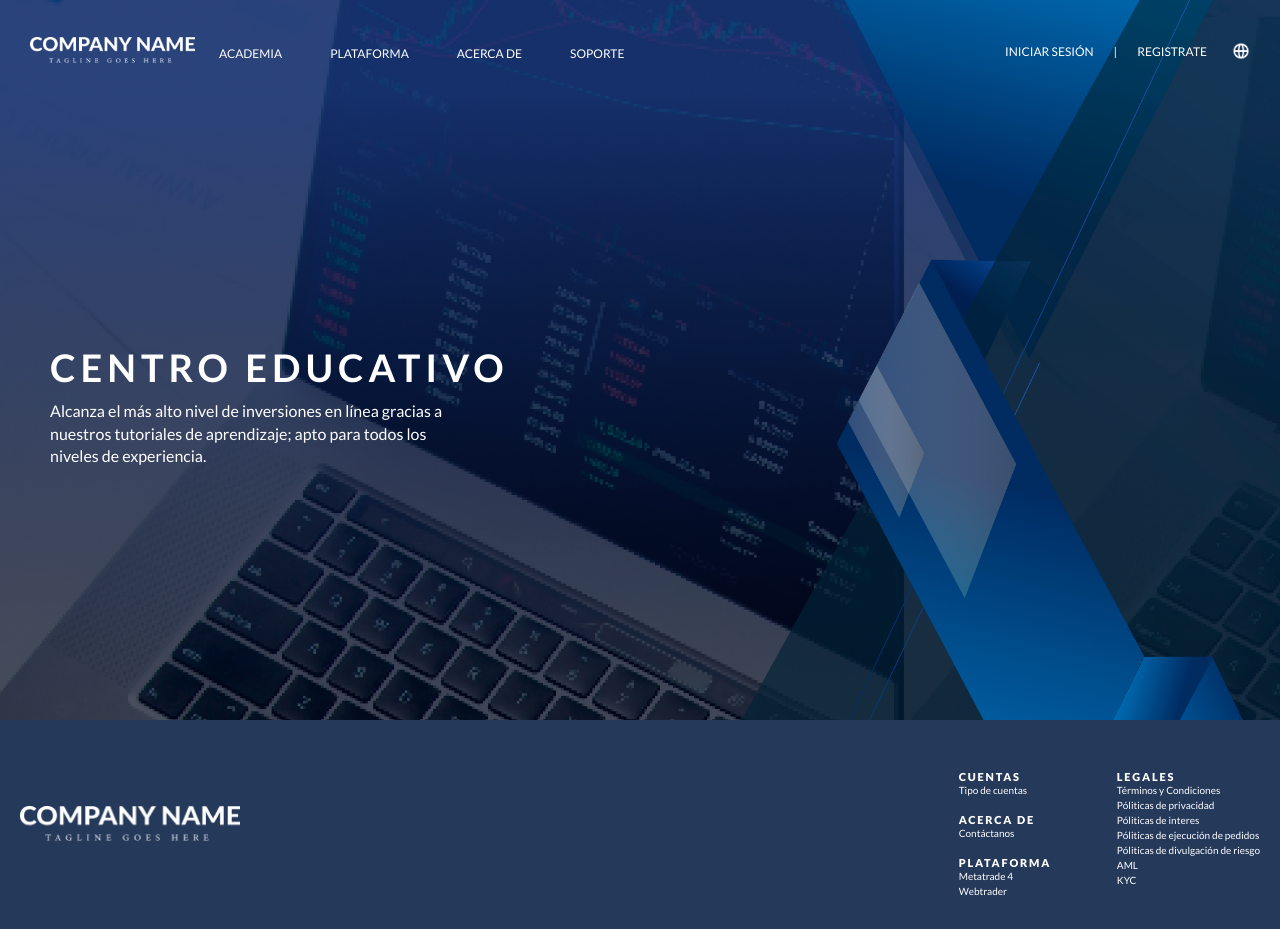
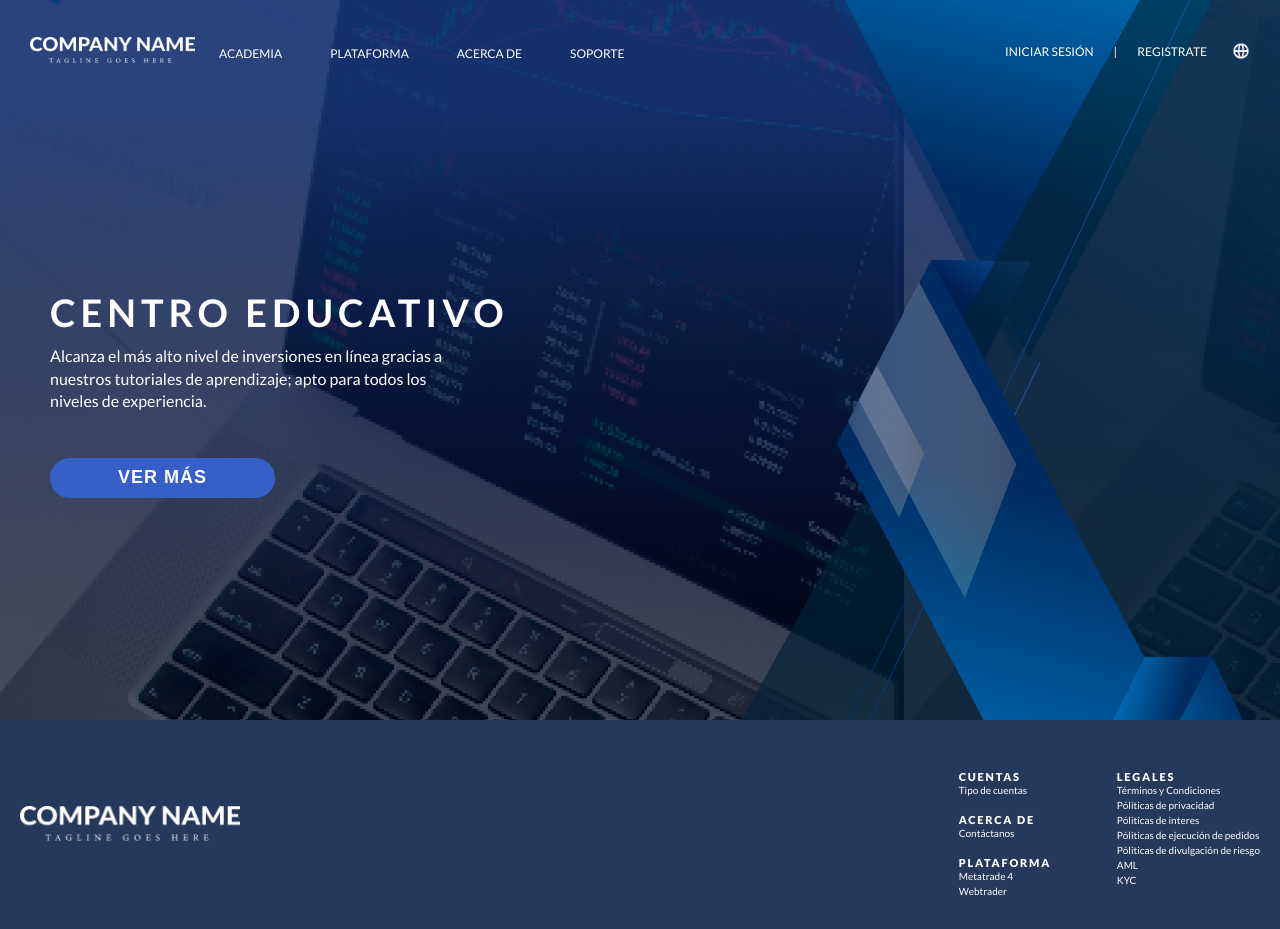
Before and after one commit to TuentyFaiv/Landing-Page-test, a React app: page / in a window 1280 px wide. Built offline with nearby package versions, Linux system fonts and the light colour scheme.

Commit message:
[Add] Button component

```diff
--- a/src/assets/styles/components/button.scss
+++ b/src/assets/styles/components/button.scss
@@ -0,0 +1,17 @@
+@import '../utils/mixins.scss';
+
+.button {
+  @include fonts(700, 1.8rem);
+  width: 22.5rem;
+  height: 4rem;
+  margin: 3.5rem 0;
+  background-color: #365FC8;
+  border: none;
+  border-radius: 3rem;
+  text-transform: uppercase;
+  letter-spacing: .1rem;
+  color: white;
+  &:hover {
+    cursor: pointer;
+  }
+}
--- a/src/components/Button.jsx
+++ b/src/components/Button.jsx
@@ -0,0 +1,13 @@
+import React from 'react';
+
+import '@styles/components/button.scss';
+
+const Button = ({ text }) => {
+  return (
+    <button type="button" className="button">
+      {text}
+    </button>
+  );
+}
+
+export default Button;
--- a/src/containers/SectionOne.jsx
+++ b/src/containers/SectionOne.jsx
@@ -1,6 +1,8 @@
 import React from 'react';
 
 import '@styles/containers/sectionOne.scss';
+
+import Button from '@components/Button';
 
 const SectionOne = () => {
   return (
@@ -9,6 +11,7 @@ const SectionOne = () => {
       <p className="sectionOne__description">
         Alcanza el más alto nivel de inversiones en línea gracias a nuestros tutoriales de aprendizaje; apto para todos los niveles de experiencia.
       </p>
+      <Button text="Ver más"/>
     </section>
   );
 }
```
